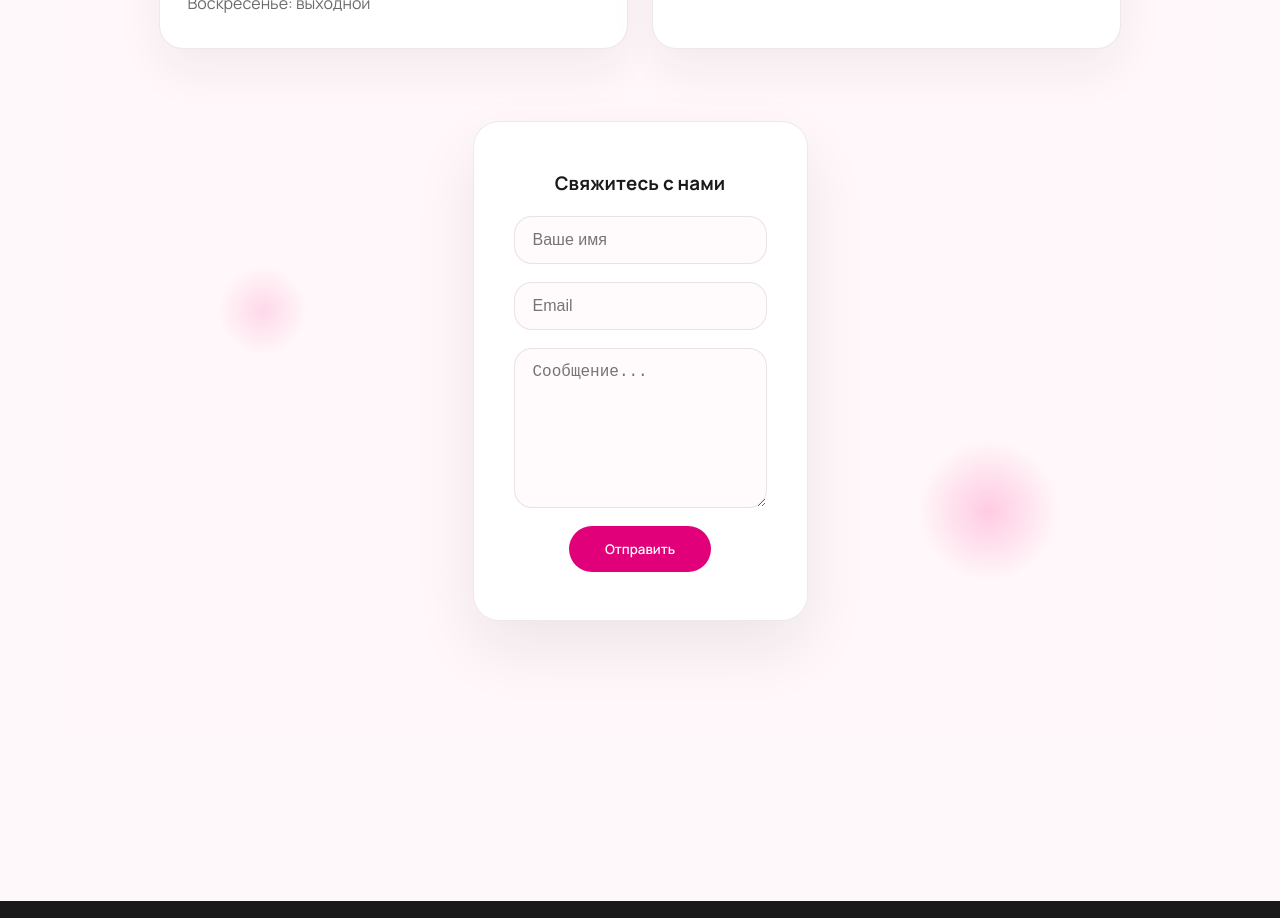
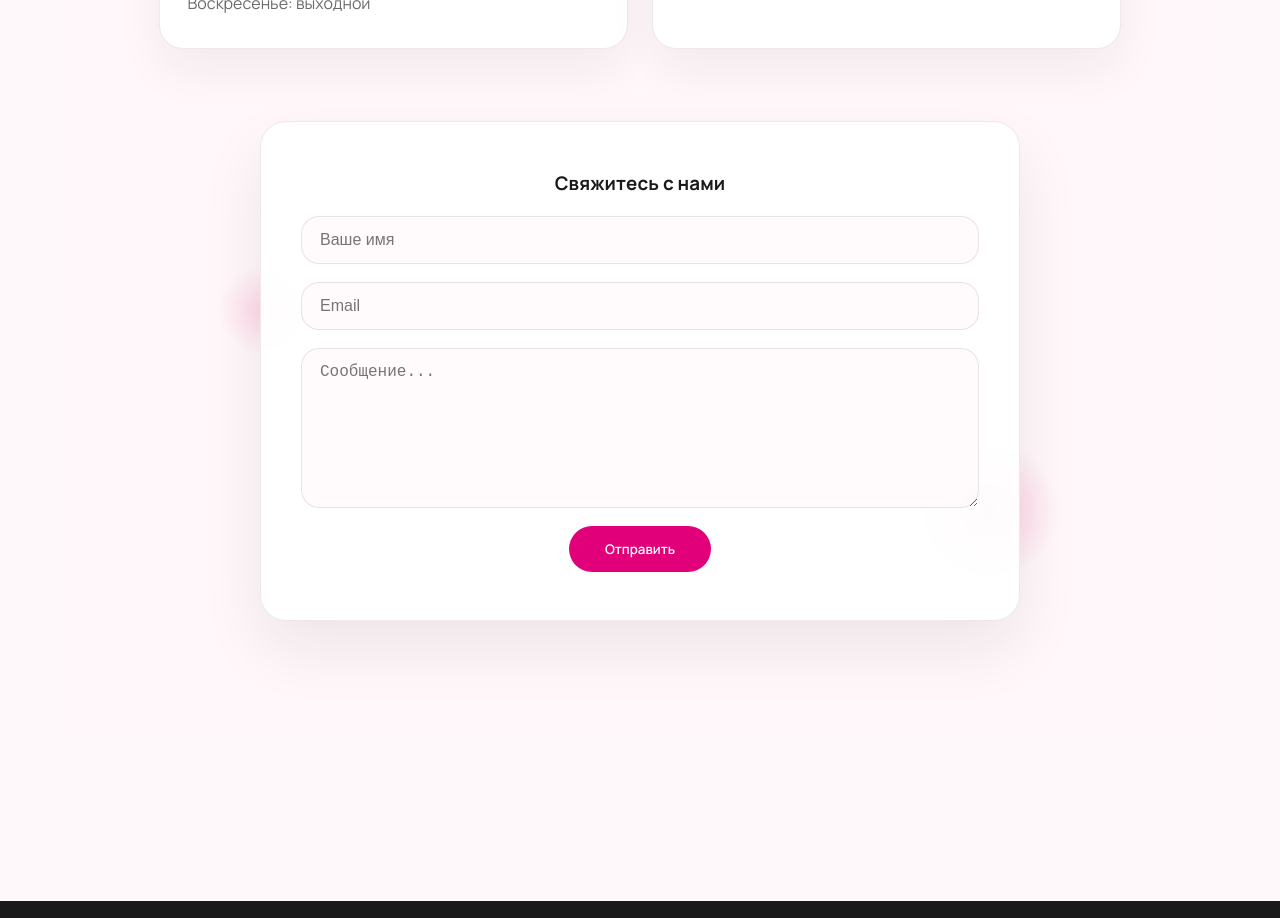
Before and after one commit to MarkysLeet/ap, a Next.js app: page /about in a window 1280 px wide. Shown: the part 860-1778 px from the top of the page. Built offline with nearby package versions, Linux system fonts and the light colour scheme.

Commit message:
Widen about page contact form container

```diff
--- a/styles/AboutPage.module.css
+++ b/styles/AboutPage.module.css
@@ -123,7 +123,8 @@
 }
 
 .av-about-contact {
-  max-width: 768px;
+  max-width: 760px;
+  width: 100%;
   margin-inline: auto;
   margin-block: 0;
   padding: 48px 40px;
```
